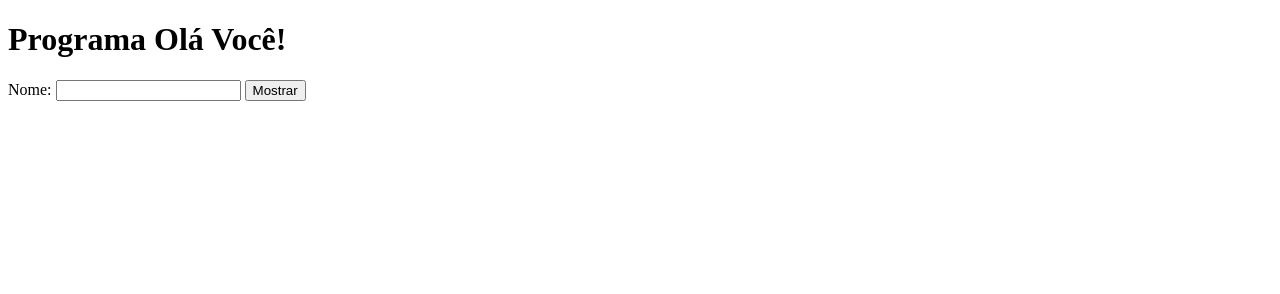
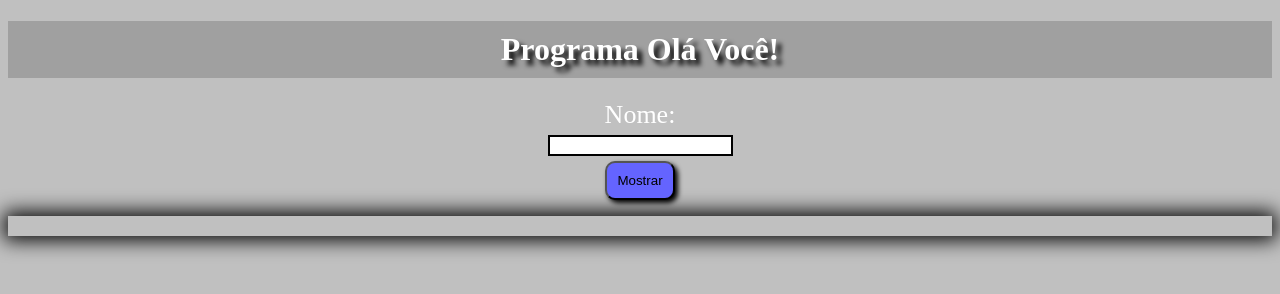
Before and after one commit to ZLenon/Livro-Logica-Programacao-Algoritmos-JavaScript, a plain HTML site: page Exercicios/Pag61/index.html in a window 1280 px wide. Drawn offline with Linux system fonts and the light colour scheme.

Commit message:
Feat: css exercicio 61

```diff
--- a/Exercicios/Pag61/index.html
+++ b/Exercicios/Pag61/index.html
@@ -1,20 +1,20 @@
 <!DOCTYPE html>
 <html lang="pt-br">
-
   <head>
-  <meta charset="UTF-8">
-  <meta http-equiv="X-UA-Compatible" content="IE=edge">
-  <meta name="viewport" content="width=device-width, initial-scale=1.0">
+    <meta charset="UTF-8" />
+    <meta http-equiv="X-UA-Compatible" content="IE=edge" />
+    <meta name="viewport" content="width=device-width, initial-scale=1.0" />
     <title>Livro</title>
+    <link rel="stylesheet" href="style.css" />
   </head>
 
   <body>
-  <h1> Programa Olá Você! </h1>
-  <p> Nome: <input type="text" id="nome">
-    <input type="button" value="Mostrar" id="mostrar">
-  </p>
+    <h1>Programa Olá Você!</h1>
+    <div>
+      <text>Nome:</text> <input type="text" id="nome" />
+      <input type="button" value="Mostrar" id="mostrar" />
+    </div>
     <p id="resposta"></p>
     <script src="./script.js"></script>
   </body>
-
 </html>
--- /dev/null
+++ b/Exercicios/Pag61/style.css
@@ -0,0 +1,42 @@
+body {
+  background-color: rgb(192, 192, 192);
+}
+h1 {
+  text-align: center;
+  background-color: rgb(160, 160, 160);
+  padding: 10px;
+  color: white;
+  text-shadow: 5px 5px 5px #000000;
+}
+
+div {
+  display: flex;
+  align-items: center;
+  justify-content: center;
+  flex-direction: column;
+}
+div text {
+  font-size: 26px;
+  color: white;
+}
+#nome {
+  border: 2px solid black;
+  margin: 5px;
+}
+
+#mostrar {
+  background-color: rgb(100, 100, 255);
+  padding: 10px;
+  border-radius: 10px;
+  box-shadow: 3px 3px 5px black;
+}
+#mostrar:hover {
+  background-color: rgb(125, 125, 253);
+  color: white;
+}
+
+p {
+  text-align: center;
+  box-shadow: 0px 0px 20px 4px black;
+  padding: 10px;
+}
```
Lines whose indentation alone changed are shown as unchanged.
